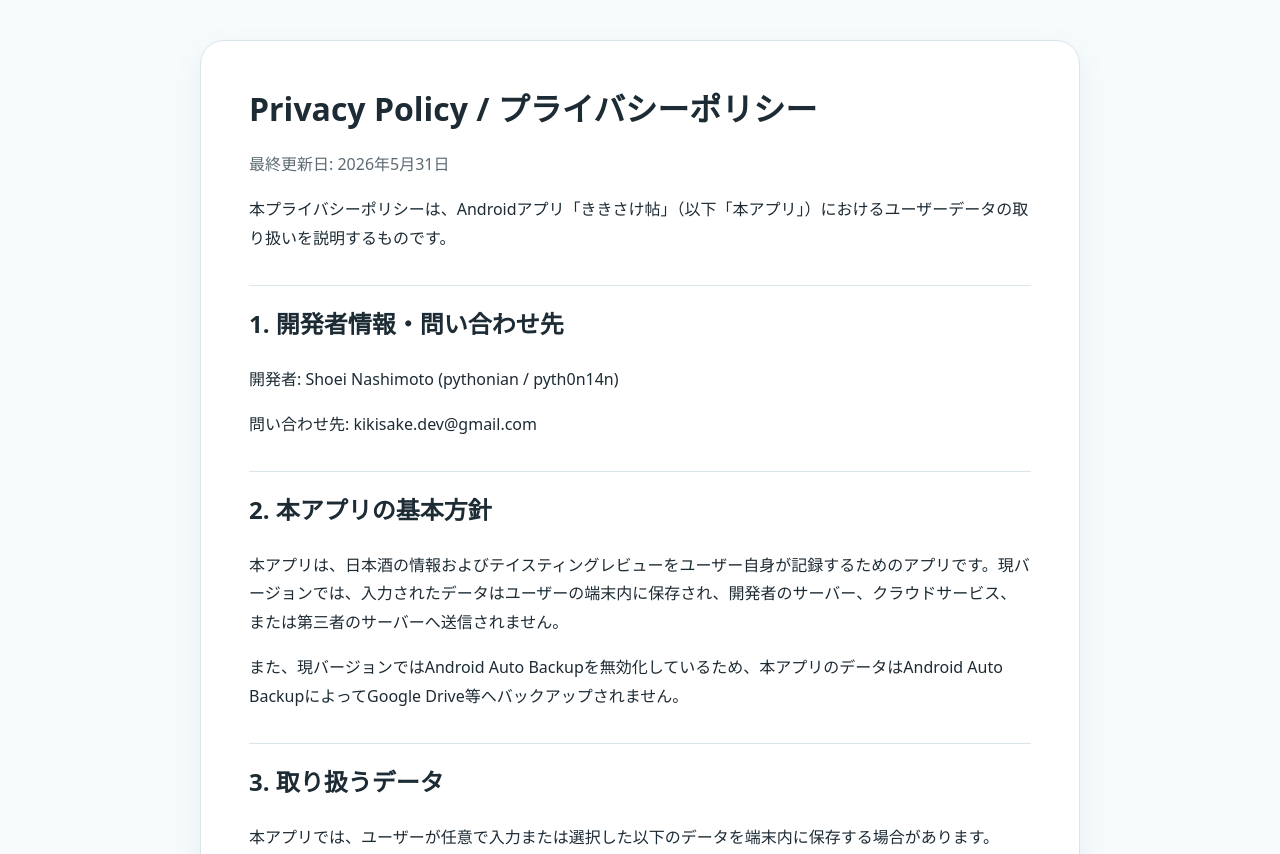
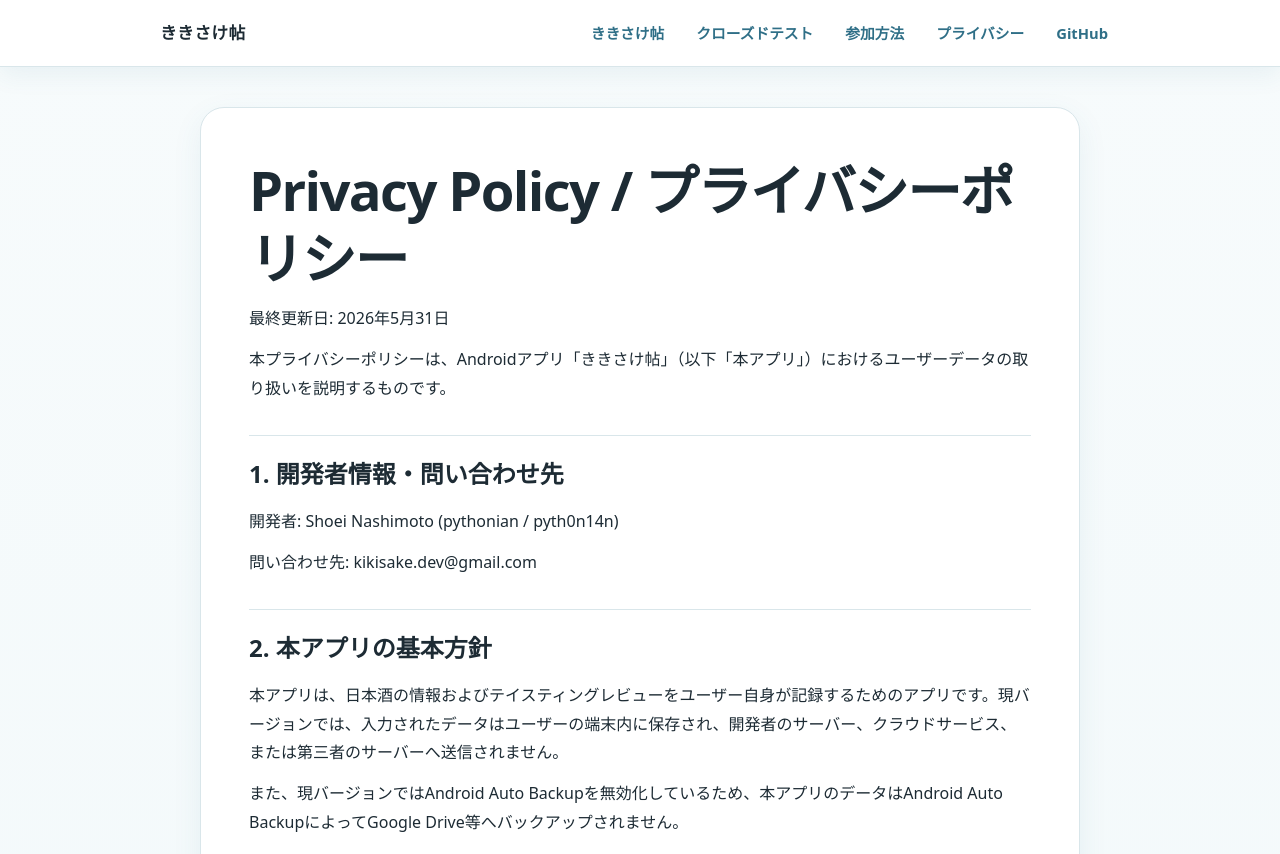
Before and after one commit to pyth0n14n/TastingGenie2nd-site, a plain HTML site: page privacy-policy.html in a window 1280 px wide. Shown: the top 854 px of the page. Drawn offline with Linux system fonts and the light colour scheme.

Commit message:
Add shared site header navigation

```diff
--- /dev/null
+++ b/css/style.css
@@ -0,0 +1,188 @@
+:root {
+  --bg: #f7fbfc;
+  --surface: #ffffff;
+  --text: #1d2b34;
+  --muted: #5c6b73;
+  --primary: #2f6f87;
+  --primary-soft: #dceff4;
+  --line: #d9e6ea;
+  --accent: #d8a84a;
+}
+
+* { box-sizing: border-box; }
+
+html { scroll-behavior: smooth; }
+
+body {
+  margin: 0;
+  font-family: system-ui, -apple-system, BlinkMacSystemFont, "Segoe UI", sans-serif;
+  line-height: 1.7;
+  color: var(--text);
+  background: linear-gradient(180deg, var(--bg), #eef7f9);
+}
+
+.site-header {
+  width: 100%;
+  margin: 0;
+  padding: 14px 0;
+  background: rgba(255, 255, 255, 0.92);
+  border-bottom: 1px solid var(--line);
+  box-shadow: 0 8px 24px rgba(47, 111, 135, 0.08);
+  position: sticky;
+  top: 0;
+  z-index: 10;
+  backdrop-filter: blur(12px);
+}
+
+.site-header__inner {
+  width: min(960px, calc(100% - 32px));
+  margin: 0 auto;
+  display: flex;
+  align-items: center;
+  justify-content: space-between;
+  gap: 16px;
+}
+
+.site-header__brand {
+  color: var(--text);
+  font-size: 1.05rem;
+  font-weight: 800;
+  letter-spacing: 0.02em;
+  text-decoration: none;
+  white-space: nowrap;
+}
+
+.site-header__nav {
+  display: flex;
+  align-items: center;
+  justify-content: flex-end;
+  flex-wrap: wrap;
+  gap: 8px;
+}
+
+.site-header__nav a {
+  display: inline-flex;
+  align-items: center;
+  min-height: 36px;
+  padding: 6px 12px;
+  border-radius: 999px;
+  color: var(--primary);
+  font-size: 0.92rem;
+  font-weight: 700;
+  text-decoration: none;
+}
+
+.site-header__nav a:hover,
+.site-header__nav a:focus-visible {
+  background: var(--primary-soft);
+  outline: none;
+}
+
+.hero,
+main,
+footer {
+  width: min(960px, calc(100% - 32px));
+  margin: 0 auto;
+}
+
+.hero {
+  padding: 64px 0 32px;
+}
+
+.badge {
+  display: inline-block;
+  padding: 4px 12px;
+  border-radius: 999px;
+  background: var(--primary-soft);
+  color: var(--primary);
+  font-weight: 700;
+  font-size: 0.9rem;
+}
+
+h1 {
+  margin: 20px 0 12px;
+  font-size: clamp(2rem, 5vw, 3.4rem);
+  line-height: 1.2;
+  letter-spacing: -0.03em;
+}
+
+.lead {
+  max-width: 720px;
+  font-size: 1.15rem;
+  color: var(--muted);
+}
+
+.card {
+  background: var(--surface);
+  border: 1px solid var(--line);
+  border-radius: 24px;
+  padding: 28px;
+  margin: 20px 0;
+  box-shadow: 0 10px 30px rgba(47, 111, 135, 0.08);
+  scroll-margin-top: 92px;
+}
+
+.grid {
+  display: grid;
+  grid-template-columns: repeat(auto-fit, minmax(220px, 1fr));
+  gap: 16px;
+}
+
+h2 { margin: 0 0 12px; font-size: 1.5rem; }
+h3 { margin: 0 0 8px; font-size: 1.05rem; }
+p { margin: 0 0 12px; }
+ul { margin: 0; padding-left: 1.2rem; }
+a { color: var(--primary); font-weight: 700; }
+
+.note {
+  border-left: 4px solid var(--accent);
+  padding-left: 16px;
+  color: var(--muted);
+}
+
+.privacy-page { line-height: 1.8; }
+
+.privacy-page main {
+  width: min(880px, calc(100% - 32px));
+  background: var(--surface);
+  border: 1px solid var(--line);
+  border-radius: 24px;
+  padding: clamp(24px, 5vw, 48px);
+  margin-top: 40px;
+  box-shadow: 0 10px 30px rgba(47, 111, 135, 0.08);
+}
+
+.privacy-page h1 { margin-top: 0; line-height: 1.25; }
+.privacy-page h2 { margin-top: 32px; padding-top: 16px; border-top: 1px solid var(--line); }
+.privacy-page p,
+.privacy-page li { color: var(--text); }
+.muted { color: var(--muted); }
+
+footer {
+  padding: 32px 0 48px;
+  color: var(--muted);
+  font-size: 0.9rem;
+}
+
+.privacy-page footer { width: min(880px, calc(100% - 32px)); padding-top: 24px; }
+
+@media (max-width: 680px) {
+  .site-header__inner {
+    align-items: flex-start;
+    flex-direction: column;
+    gap: 10px;
+  }
+
+  .site-header__nav {
+    justify-content: flex-start;
+    width: 100%;
+  }
+
+  .site-header__nav a {
+    min-height: 34px;
+    padding: 5px 10px;
+    font-size: 0.88rem;
+  }
+
+  .hero { padding-top: 40px; }
+}
--- a/privacy-policy.html
+++ b/privacy-policy.html
@@ -5,44 +5,22 @@
   <meta name="viewport" content="width=device-width, initial-scale=1">
   <title>Privacy Policy | ききさけ帖</title>
   <meta name="description" content="ききさけ帖のプライバシーポリシーです。">
-  <style>
-    :root {
-      --bg: #f7fbfc;
-      --surface: #ffffff;
-      --text: #1d2b34;
-      --muted: #5c6b73;
-      --primary: #2f6f87;
-      --line: #d9e6ea;
-    }
-    * { box-sizing: border-box; }
-    body {
-      margin: 0;
-      font-family: system-ui, -apple-system, BlinkMacSystemFont, "Segoe UI", sans-serif;
-      line-height: 1.8;
-      color: var(--text);
-      background: var(--bg);
-    }
-    main, footer {
-      width: min(880px, calc(100% - 32px));
-      margin: 0 auto;
-    }
-    main {
-      background: var(--surface);
-      border: 1px solid var(--line);
-      border-radius: 24px;
-      padding: clamp(24px, 5vw, 48px);
-      margin-top: 40px;
-      box-shadow: 0 10px 30px rgba(47, 111, 135, 0.08);
-    }
-    h1 { margin-top: 0; line-height: 1.25; }
-    h2 { margin-top: 32px; padding-top: 16px; border-top: 1px solid var(--line); }
-    p, li { color: var(--text); }
-    .muted { color: var(--muted); }
-    a { color: var(--primary); font-weight: 700; }
-    footer { padding: 24px 0 48px; color: var(--muted); font-size: 0.9rem; }
-  </style>
+  <link rel="stylesheet" href="./css/style.css">
 </head>
-<body>
+<body class="privacy-page">
+  <header class="site-header" id="top">
+    <div class="site-header__inner">
+      <a class="site-header__brand" href="./index.html">ききさけ帖</a>
+      <nav class="site-header__nav" aria-label="サイト内ナビゲーション">
+        <a href="./index.html">ききさけ帖</a>
+        <a href="./index.html#closed-test">クローズドテスト</a>
+        <a href="./index.html#flow">参加方法</a>
+        <a href="./privacy-policy.html">プライバシー</a>
+        <a href="https://github.com/pyth0n14n/TastingGenie2nd" target="_blank" rel="noopener noreferrer">GitHub</a>
+      </nav>
+    </div>
+  </header>
+
   <main>
     <h1>Privacy Policy / プライバシーポリシー</h1>
     <p class="muted">最終更新日: 2026年5月31日</p>
```
Also changed, not shown: index.html (+21 -77 lines).
